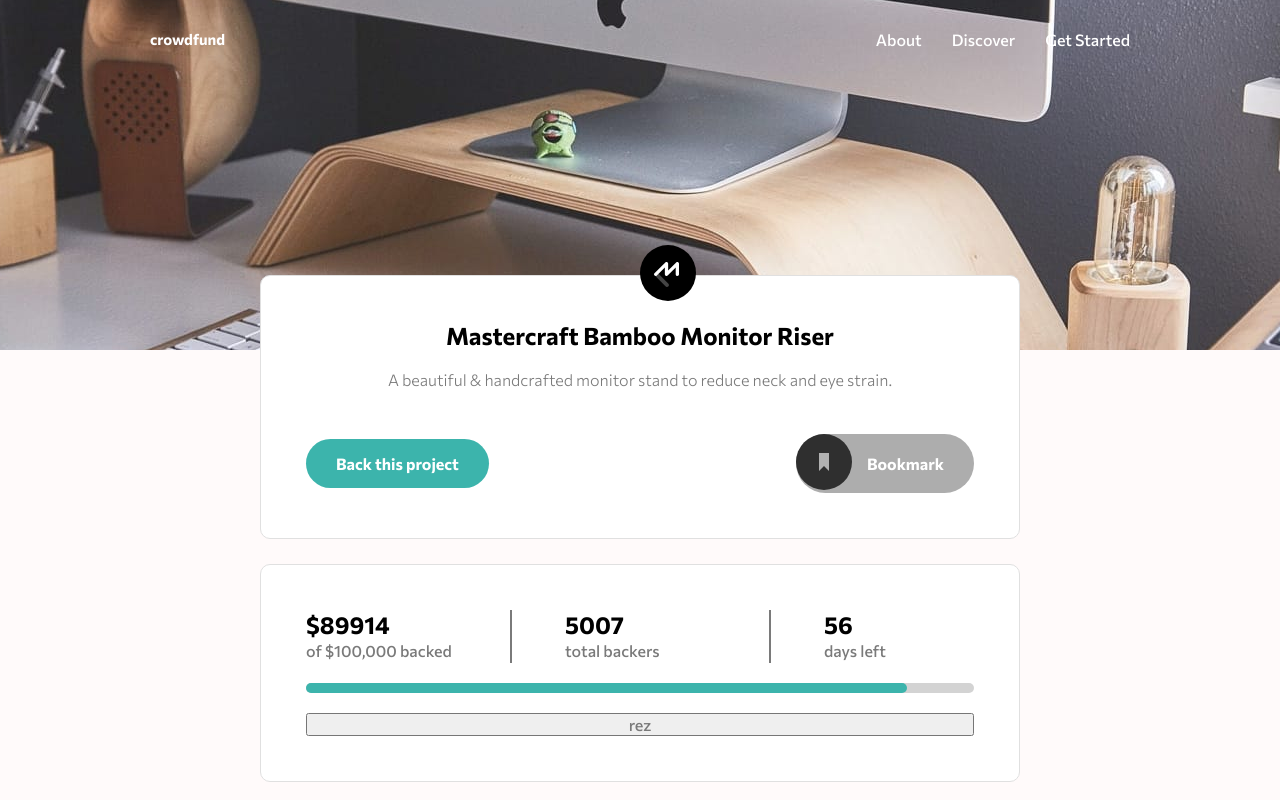
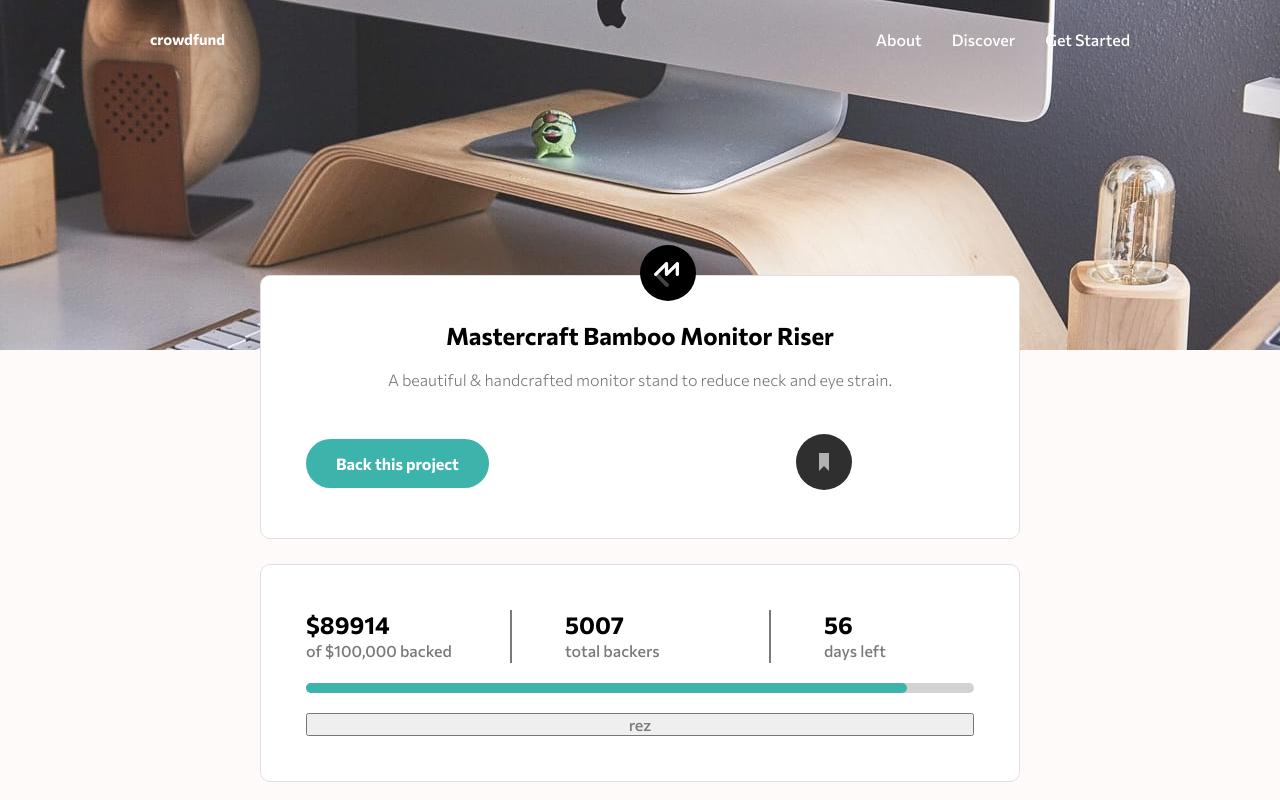
Before and after one commit to leopaul29/frontendmentor-crowdfunding-product-page, a React (Create React App) app: page / in a window 1280 px wide. Shown: the top 800 px of the page. Built offline with nearby package versions, Linux system fonts and the light colour scheme.

Commit message:
feat: btn bookmark

```diff
--- a/src/App.js
+++ b/src/App.js
@@ -43,7 +43,7 @@ export default function App() {
     <div className="app">
       <Nav />
       <main className="main">
-        <Header />
+        <Header btntoggleModal={btntoggleModal} />
         <Stats increaseTotalBacked={increaseTotalBacked} {...state} />
         <Project btntoggleModal={btntoggleModal} />
       </main>
--- a/src/components/Header.js
+++ b/src/components/Header.js
@@ -1,8 +1,9 @@
+import { useState } from "react";
 import "../styles/Header.css";
-import { header } from "./TextData";
 
-export default function Header() {
-  const { title, subtitle } = header;
+export default function Header(props) {
+  const { btntoggleModal } = props;
+  const [isBookmarked, setIsBookmarked] = useState(false);
 
   return (
     <header className="header tile tile-padding">
@@ -10,15 +11,25 @@ export default function Header() {
         <img src="./images/logo-mastercraft.svg" alt="logo-mastercraft" />
       </div>
       <div className="header__content">
-        <h1 className="header__title">{title}</h1>
-        <h3 className="header__subtitle">{subtitle}</h3>
+        <h1 className="header__title">Mastercraft Bamboo Monitor Riser</h1>
+        <h3 className="header__subtitle">
+          A beautiful & handcrafted monitor stand to reduce neck and eye strain.
+        </h3>
         <div className="header__actions">
-          <div className="header__cta btn btn-primary">Back this project</div>
-          <div className="header__bookmark btn btn-secondary">
+          <div className="header__cta btn btn-primary" onClick={btntoggleModal}>
+            Back this project
+          </div>
+          <div
+            className={
+              "header__bookmark btn " +
+              (isBookmarked ? "btn-bookmarked" : "btn-bookmark")
+            }
+            onClick={() => setIsBookmarked(!isBookmarked)}
+          >
             <span className="icon-bookmark">
               <img src="/images/icon-bookmark.svg" alt="bookmark" />
             </span>{" "}
-            Bookmark
+            {isBookmarked ? "Bookmarked" : "Bookmark"}
           </div>
         </div>
       </div>
--- a/src/components/TextData.js
+++ b/src/components/TextData.js
@@ -1,9 +1,3 @@
-export const header = {
-  title: "Mastercraft Bamboo Monitor Riser",
-  subtitle:
-    "A beautiful & handcrafted monitor stand to reduce neck and eye strain.",
-};
-
 export const stats = {
   totalBacked: 89.914,
   totalBackers: 5.007,
```
